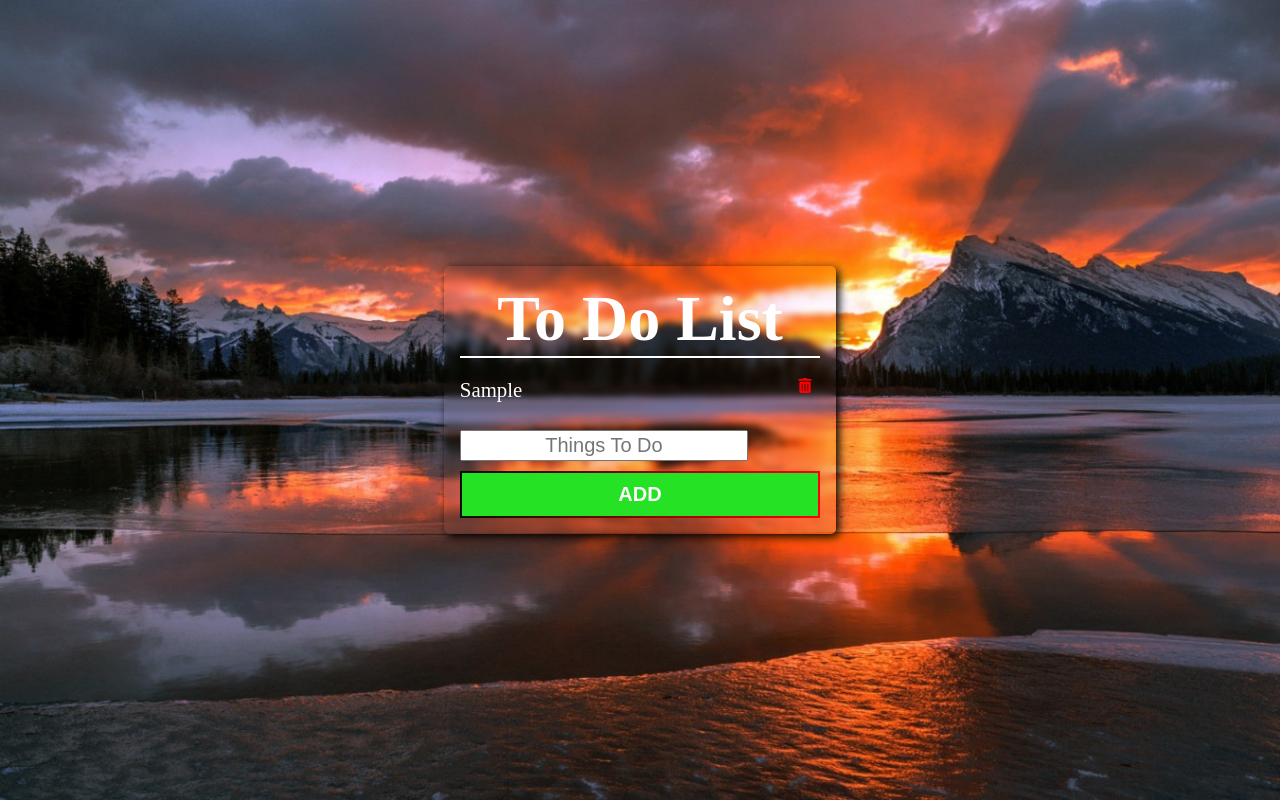
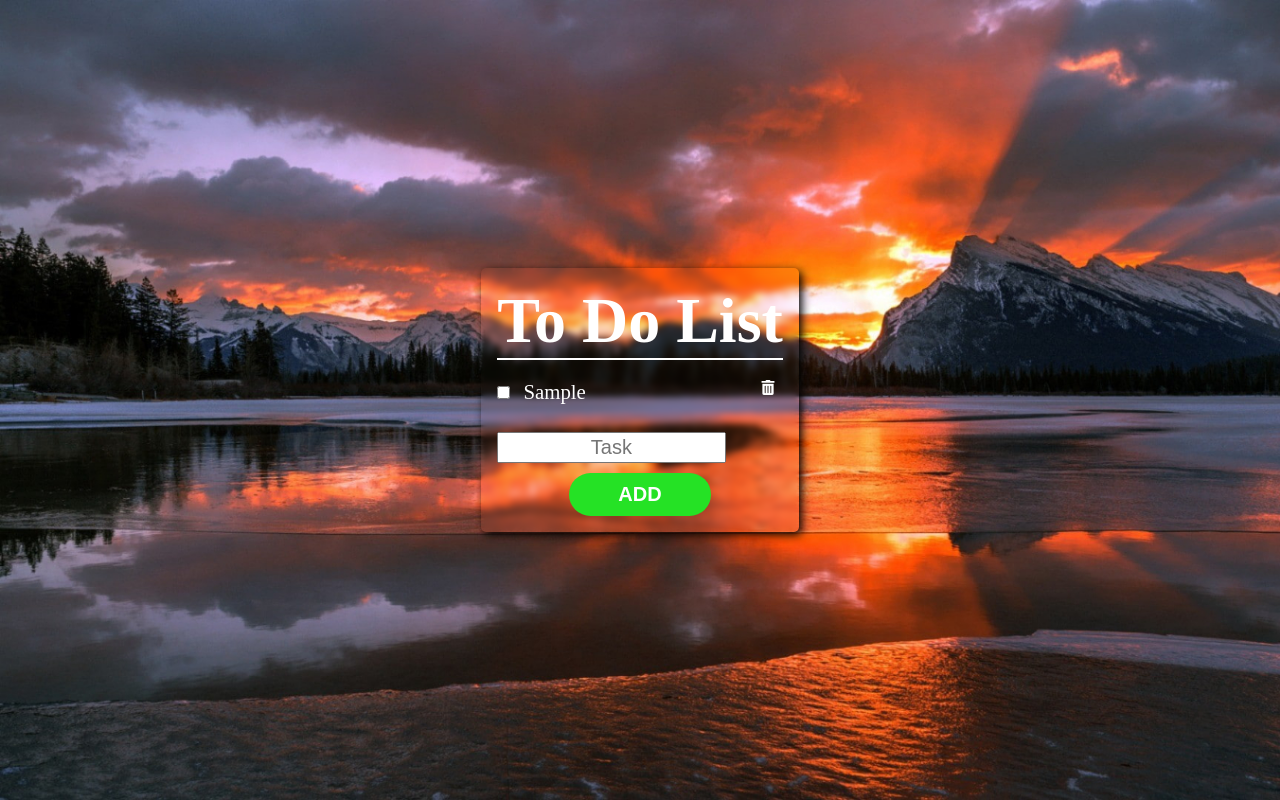
Before and after one commit to Rholla999/TODO-LIST, a React (Vite) app in the folder my-react-app/: page / in a window 1280 px wide. Both pictures are taken after typing "Sample" into the empty fields and a click on the button "ADD". Built offline with nearby package versions, Linux system fonts and the light colour scheme.

Commit message:
new changes

```diff
--- a/my-react-app/package.json
+++ b/my-react-app/package.json
@@ -22,6 +22,6 @@
     "eslint-plugin-react-hooks": "^5.1.0",
     "eslint-plugin-react-refresh": "^0.4.19",
     "globals": "^15.15.0",
-    "vite": "^6.2.4"
+    "vite": "^6.2.6"
   }
 }
--- a/my-react-app/src/Todo.jsx
+++ b/my-react-app/src/Todo.jsx
@@ -29,13 +29,15 @@ function Todo() {
             <h2>To Do List</h2>
             <ul>
                 {list.map((item, index) =>(
-                <li key={index}> {item}
+                <li key={index} className='list'>
+                <input type="checkbox"  />
+                {item}
                 {/* <button onClick={() => removeItem(index)} className='delBtn'>x</button> */}
                 <FaTrashAlt role='button' tabIndex= '0' className='delBtn' onClick={() => removeItem(index)}/>
                 </li>
                 ))}
             </ul>
-            <input type="text" placeholder='things to do' id='addList'  onKeyDown={handleEnterKey}/>
+            <input type="text" placeholder='task' id='addList'  onKeyDown={handleEnterKey}/>
             <button onClick={addBtn} className='addBtn'>ADD</button>
         </div>
         </>
--- a/my-react-app/src/index.css
+++ b/my-react-app/src/index.css
@@ -52,6 +52,7 @@ input[type="text"] {
   padding: min(.1em, 10px);
   margin: 10px 0;
   font-size: 20px;
+  outline: none;
 }
 
 .container button {
@@ -71,7 +72,7 @@ ul {
 
 .container ul li .delBtn {
   background: transparent;
-  color: red;
+  /* color: red; */
   height: 15px;
   width: 30px;
   border: none;
@@ -79,13 +80,12 @@ ul {
   cursor: pointer;
   position: absolute;
   right: 0;
-  transition: 3s;
+
 }
 
 
 .container ul li .delBtn:hover {
- height: 40px;
-  border: none;
+  fill: red;
 }
 
 .container  .addBtn {
@@ -93,13 +93,17 @@ ul {
   color: #fff;
   font-weight: bold;
   border: 2px solid;
-  border-image: linear-gradient(to right, #030e03, red) 1;
-  transition: 3s;
+  border: none;
+  transition: all .3s ease-in-out;
+  width: 50%;
 
+  border-radius: 25px;
+  display: block;
+  margin: 0 auto;
 }
 
 .container  .addBtn:hover {
-  background: #25e225b9;
+  background: #50e950b9;
 
 }
 .container .addBtn:active {
@@ -107,10 +111,16 @@ ul {
   color: #fff;
   font-weight: bold;
   border: 2px solid;
-  border-image: linear-gradient(to right, #030e03, red) 1;
-  transition: 3s;
+  /* border-image: linear-gradient(to right, #030e03, red) 1; */
+  transform: scale(0.9);
 }
 #addList {
   text-align: center;
   text-transform: capitalize;
 }
+
+
+.list input[type="checkbox"] {
+  margin-right: 1em;
+  accent-color: green;
+}
```
Also changed, not shown: 1 other file (tests, documents, lock files or other folders).
